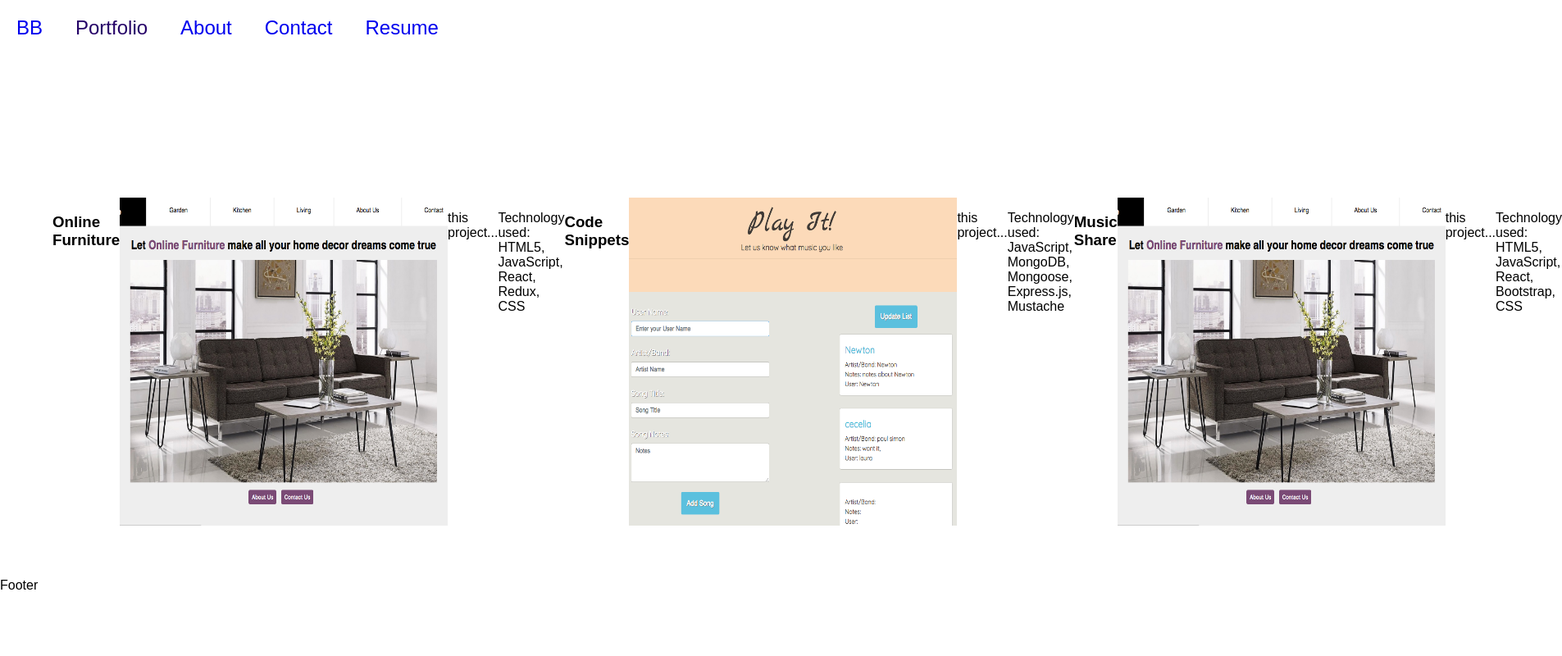
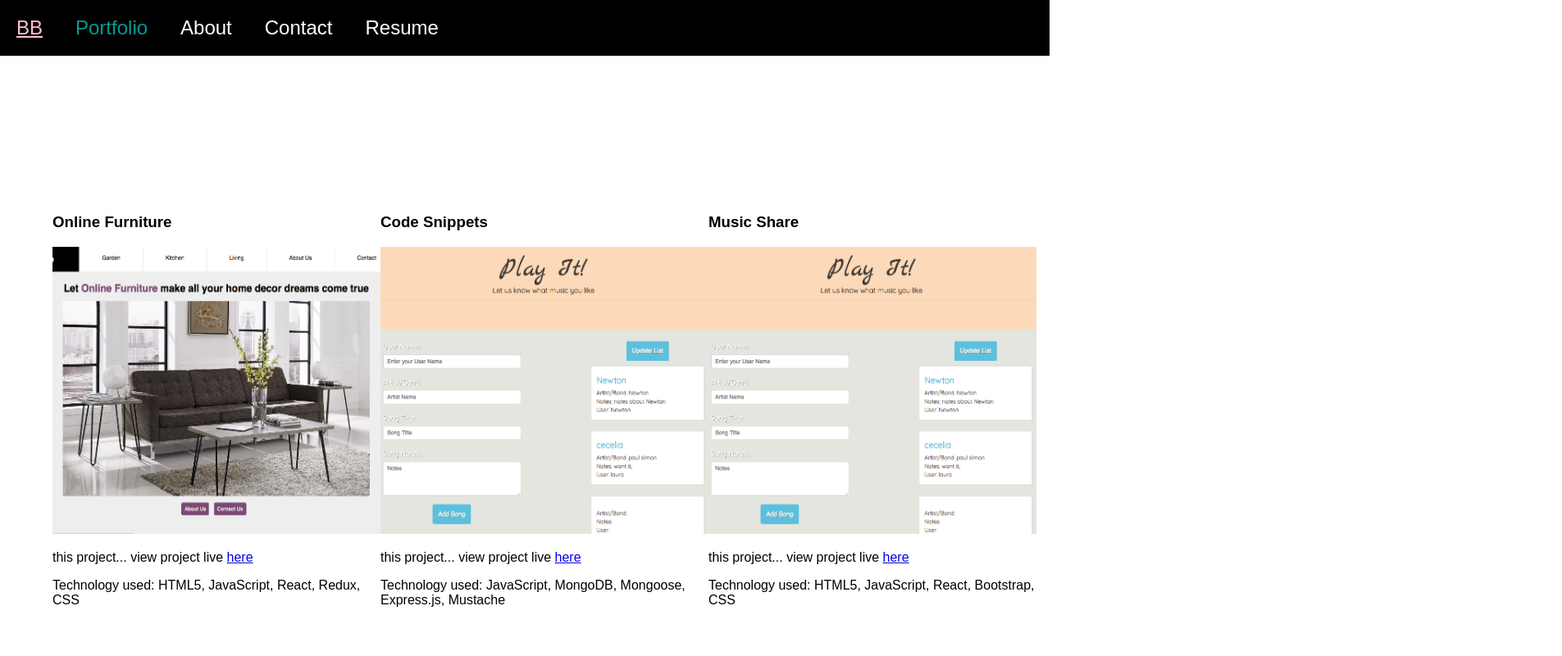
Before and after one commit to bbryant7/BB-Portfolio, a React (Create React App) app: page /portfolio in a window 1280 px wide. Shown: the top 800 px of the page at 82% size, 1905 px wide, since content can reach past the window. Built offline with nearby package versions, Linux system fonts and the light colour scheme.

Commit message:
add links and contact info to header

```diff
--- a/src/components/BaseLayout.js
+++ b/src/components/BaseLayout.js
@@ -1,5 +1,7 @@
 import React, {Component} from 'react';
 import {NavLink} from 'react-router-dom';
+import LinkedIn from '../images/linkedin.png';
+import GitHub from '../images/github.png';
 
 export default class BaseLayout extends Component {
   render(){
@@ -10,17 +12,23 @@ export default class BaseLayout extends Component {
                 <NavLink activeClassName="selected"  activeStyle={{color: "#260468"}} className="nav-link" exact to='/'> BB</NavLink>
 
 
-                  <NavLink activeClassName="selected"  activeStyle={{color: "#260468"}} className="nav-link" to='/portfolio'> Portfolio</NavLink>
-                  <NavLink activeClassName="selected"  activeStyle={{color: "#260468"}} className="nav-link" to='/about'> About</NavLink>
-                  <NavLink activeClassName="selected"  activeStyle={{color: "#260468"}} className="nav-link" to='/contact'> Contact</NavLink>
-                  <NavLink activeClassName="selected"  activeStyle={{color: "#260468"}} className="nav-link" to='/resume'> Resume</NavLink>
+                  <NavLink activeClassName="selected"  activeStyle={{color: "#079A95"}} className="nav-link" to='/portfolio'> Portfolio</NavLink>
+                  <NavLink activeClassName="selected"  activeStyle={{color: "#079A95"}} className="nav-link" to='/about'> About</NavLink>
+                  <NavLink activeClassName="selected"  activeStyle={{color: "#079A95"}} className="nav-link" to='/contact'> Contact</NavLink>
+                  <NavLink activeClassName="selected"  activeStyle={{color: "#079A95"}} className="nav-link" to='/resume'> Resume</NavLink>
 
 
         </nav>
         {this.props.children}
         <footer>
-        <p> Footer </p>
-
+        <div className = "contact">
+        <p> Bailey Bryant </p>
+        <p> bailey.bryant10@gmail.com </p>
+        </div>
+        <div className="social-media">
+        <a href="https://www.linkedin.com/in/bailey-bryant-44699582/"><img src={LinkedIn} alt="LinkedIn Icon" height="50px"/> </a>
+        <a href="https://github.com/bbryant7"><img src={GitHub} alt="GitHub Icon" height="50px"/> </a>
+        </div>
         </footer>
       </div>
     );
--- a/src/components/Portfolio.js
+++ b/src/components/Portfolio.js
@@ -11,18 +11,24 @@ class Portfolio extends Component {
       <div>
       <h1>  My Projects </h1>
       <div className="portfolio">
+      <div className="project">
       <h3> Online Furniture </h3>
-      <img src={Ecom} height= "400px" width="400px" className="portfolio-image"/>
-      <p> this project...</p>
+      <img src={Ecom} height= "350px" width="400px" className="portfolio-image"/>
+      <p> this project... view project live <a href="x">here</a></p>
       <p> Technology used: HTML5, JavaScript, React, Redux, CSS</p>
+      </div>
+      <div className="project" width="400px">
       <h3> Code Snippets</h3>
-      <img src={MusicReview} height= "400px" width="400px" className="portfolio-image"/>
-      <p>this project...</p>
+      <img src={MusicReview} height= "350px" width="400px" className="portfolio-image"/>
+      <p>this project... view project live <a href="x">here</a></p>
       <p> Technology used: JavaScript, MongoDB, Mongoose, Express.js, Mustache </p>
+      </div>
+      <div className="project" width="400px">
       <h3> Music Share </h3>
-      <img src={Ecom} height= "400px" width="400px" className="portfolio-image"/>
-      <p>  this project...</p>
+      <img src={MusicReview} height= "350px" width="400px" className="portfolio-image"/>
+      <p>  this project... view project live <a href="x">here</a></p>
       <p> Technology used: HTML5, JavaScript, React, Bootstrap, CSS  </p>
+      </div>
 
       </div>
 
@@ -33,3 +39,21 @@ class Portfolio extends Component {
 }
 
 export default Portfolio;
+
+// <div>
+// <h1>  My Projects </h1>
+// <div className="portfolio">
+// <h3> Online Furniture </h3>
+// <img src={Ecom} height= "400px" width="400px" className="portfolio-image"/>
+// <p> this project...</p>
+// <p> Technology used: HTML5, JavaScript, React, Redux, CSS</p>
+// <h3> Code Snippets</h3>
+// <img src={MusicReview} height= "400px" width="400px" className="portfolio-image"/>
+// <p>this project...</p>
+// <p> Technology used: JavaScript, MongoDB, Mongoose, Express.js, Mustache </p>
+// <h3> Music Share </h3>
+// <img src={Ecom} height= "400px" width="400px" className="portfolio-image"/>
+// <p>  this project...</p>
+// <p> Technology used: HTML5, JavaScript, React, Bootstrap, CSS  </p>
+//
+// </div>
--- a/src/styles/index.css
+++ b/src/styles/index.css
@@ -5,7 +5,6 @@ body {
 }
 
 .splash {
-  background-image: url("../images/plant-cover.jpg");
   background-size: cover;
   background-position: center;
   background: #191954;
@@ -17,6 +16,7 @@ body {
 }
 .navbar{
   display: flex;
+  background-color: black;
 }
 
 .main-nav {
@@ -28,6 +28,12 @@ body {
   text-decoration: none;
   font-size: 24px;
   padding: 20px;
+  color: white;
+}
+
+.nav-link:hover {
+  text-decoration: underline;
+  color: pink;
 }
 
 .top {
@@ -46,7 +52,9 @@ color: white;
   margin: 5%;
   color: black;
 }
-
+.project {
+  width: 400px;
+}
 .portfolio-image {
 justify-content: space-between;
 
@@ -59,3 +67,10 @@ display: flex;
 .portfolio-image:hover {
    box-shadow: 0 4px 8px 0 rgba(0, 0, 0, 0.2), 0 6px 20px 0 rgba(0, 0, 0, 0.19);
 }
+
+footer {
+  color: white;
+  background-color: black;
+  text-align: center;
+  padding: 2em;
+}
```
Also changed, not shown: src/images/github.png (added), src/images/linkedin.png (added).
